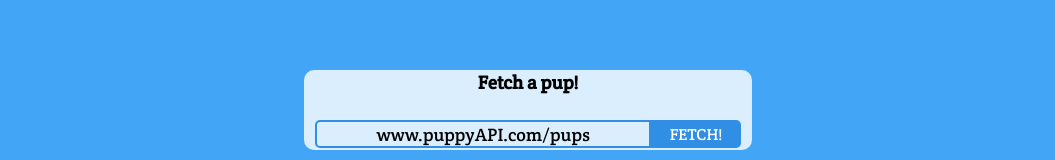
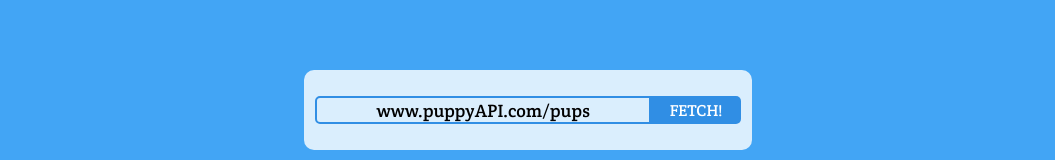
Before and after one commit to robpwatkins/puppyAPI, a React (Create React App) app in the folder client/: page / in a window 1280 px wide. Shown: the part 575-735 px from the top of the page, without its empty margins (112-1167 px from the left). Built offline with nearby package versions, Linux system fonts and the light colour scheme; no server answers.

Commit message:
trying to get this thing live

```diff
--- a/client/src/components/Fetcher.js
+++ b/client/src/components/Fetcher.js
@@ -3,7 +3,7 @@ import React from 'react';
 const Fetcher = () => {
   return (
     <div className="fetcher-container">
-      <h3>Fetch a pup!</h3>
+      {/* <h3>Fetch a pup!</h3> */}
       <div className="fetcher">
         <div className="fake-input">www.puppyAPI.com/pups</div>
         <button>FETCH!</button>
```
